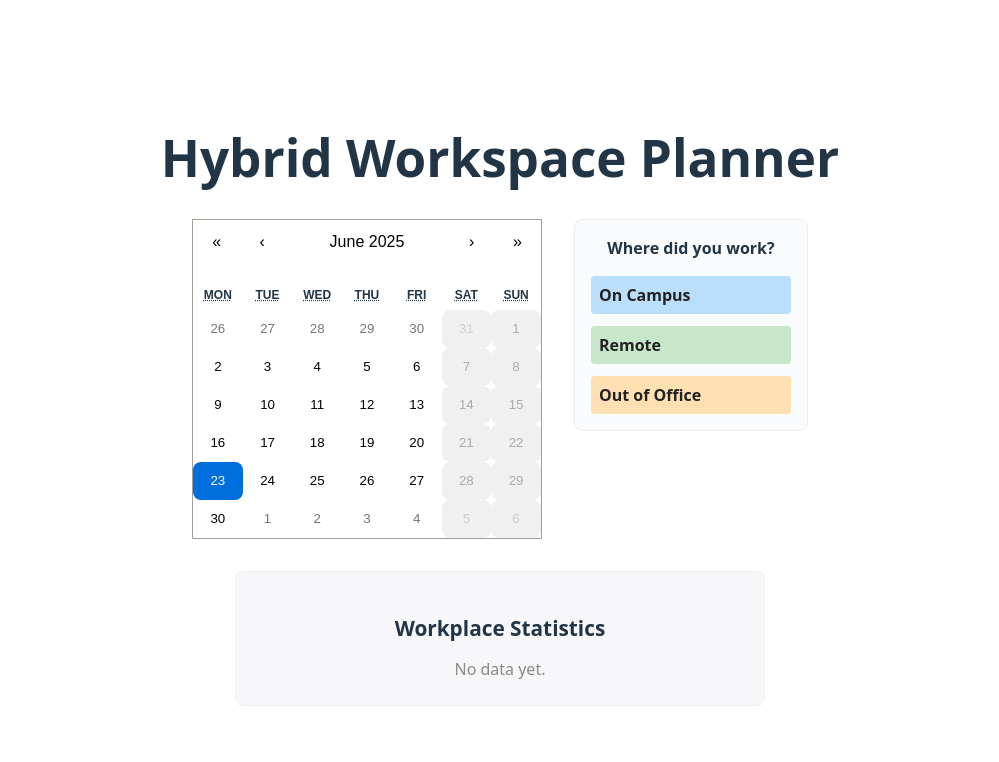
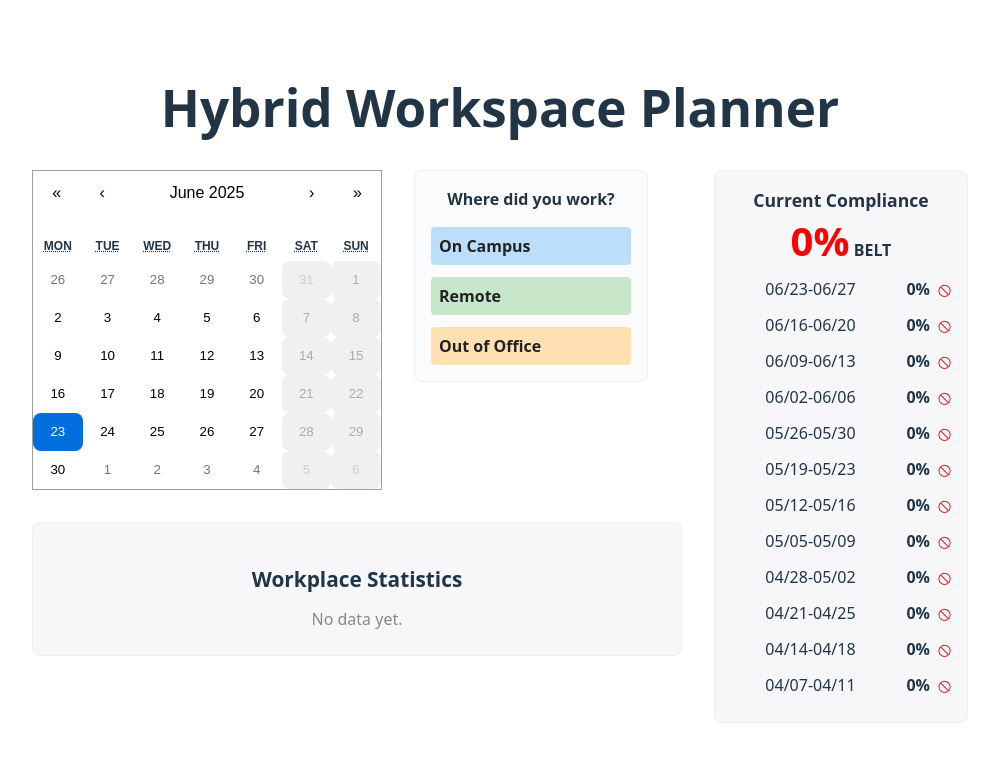
Before and after one commit to DavidMebane/wfh-tracker, a React (Vite) app: page / in a window 1280 px wide. Shown: the top 762 px of the page, without its empty margins (140-1139 px from the left). Built offline with nearby package versions, Linux system fonts and the light colour scheme.

Commit message:
Update BELT percentage: color-coded, large font, label after value, and compliance table improvements

```diff
--- a/src/App.jsx
+++ b/src/App.jsx
@@ -11,6 +11,81 @@ const WORKPLACE_OPTIONS = [
 
 function getDateKey(date) {
   return date.toISOString().split('T')[0]; // YYYY-MM-DD
+}
+
+// Returns an array of last 12 week objects: [{start: Date, end: Date, label: 'MM/DD-MM/DD'}]
+function getLast12Weeks() {
+  const weeks = [];
+  const today = new Date();
+  // Set to Monday of this week
+  const day = today.getDay();
+  const monday = new Date(today);
+  monday.setDate(today.getDate() - ((day + 6) % 7));
+  for (let i = 0; i < 12; i++) {
+    const start = new Date(monday);
+    start.setDate(monday.getDate() - i * 7);
+    const end = new Date(start);
+    end.setDate(start.getDate() + 4); // Friday
+    // Format MM/DD-MM/DD (with leading zeros)
+    const pad = n => n.toString().padStart(2, '0');
+    const label = `${pad(start.getMonth() + 1)}/${pad(start.getDate())}-${pad(end.getMonth() + 1)}/${pad(end.getDate())}`;
+    weeks.push({ start, end, label });
+  }
+  return weeks;
+}
+
+// Returns an object: { [weekKey]: { onCampus: number, remote: number, outOfOffice: number, total: number } }
+function weeklyCompliance(workplaceMap) {
+  // Helper to get week key: 'YYYY-WW'
+  function getWeekKey(dateStr) {
+    const date = new Date(dateStr);
+    // Set to Monday of this week (should be the Monday that date falls on)
+    const day = date.getDay();
+    // JS: 0=Sunday, 1=Monday, ..., 6=Saturday
+    // If Sunday (0), treat as next day (Monday)
+    let offset = (day === 0) ? 1 : (day === 1 ? 0 : 1 - day);
+    const monday = new Date(date);
+    monday.setDate(date.getDate() + offset);
+    const year = monday.getFullYear();
+    // Get ISO week number
+    const jan4 = new Date(year, 0, 4);
+    const jan4Day = jan4.getDay() || 7;
+    const week1 = new Date(jan4);
+    week1.setDate(jan4.getDate() - (jan4Day - 1));
+    const diff = (monday - week1) / (7 * 24 * 60 * 60 * 1000);
+    const week = 1 + Math.round(diff);
+    return `${year}-W${week.toString().padStart(2, '0')}`;
+  }
+  const result = {};
+  // For each of the last 12 weeks, fill in all weekdays (Mon-Fri)
+  const last12Weeks = getLast12Weeks();
+  last12Weeks.forEach(({ start }) => {
+    const weekKey = getWeekKey(start.toISOString().split('T')[0]);
+    if (!result[weekKey]) {
+      result[weekKey] = { onCampus: 0, remote: 0, outOfOffice: 0, total: 0 };
+    }
+    for (let i = 0; i < 5; i++) { // Mon-Fri
+      const d = new Date(start);
+      d.setDate(start.getDate() + i);
+      const dateKey = getDateKey(d);
+      const value = workplaceMap[dateKey];
+      if (value === 'on-campus') result[weekKey].onCampus++;
+      else if (value === 'out-of-office') result[weekKey].outOfOffice++;
+      else result[weekKey].remote++; // treat missing or 'remote' as remote
+      result[weekKey].total++;
+    }
+  });
+  return result;
+}
+
+// Calculate the average in-office percent for the best 8 of the last 12 weeks
+function beltCalculation(weekPercents) {
+  // weekPercents: array of { percent: number|null }
+  const percents = weekPercents.map(w => w.percent == null ? 0 : w.percent);
+  const top8 = percents.sort((a, b) => b - a).slice(0, 8);
+  if (top8.length === 0) return 0;
+  const avg = top8.reduce((sum, p) => sum + p, 0) / top8.length;
+  return Math.round(avg);
 }
 
 function App() {
@@ -85,12 +160,49 @@ function App() {
     setSelectedWorkplace(value);
   };
 
+  const last12Weeks = getLast12Weeks();
+  const weekly = weeklyCompliance(workplaceMap);
+  // Map week label to weekKey for compliance lookup
+  const weekKeyForDate = (date) => {
+    // Use the same week key logic as weeklyCompliance
+    const d = new Date(date);
+    const day = d.getDay();
+    const monday = new Date(d);
+    monday.setDate(d.getDate() - ((day + 6) % 7));
+    const year = monday.getFullYear();
+    const jan4 = new Date(year, 0, 4);
+    const jan4Day = jan4.getDay() || 7;
+    const week1 = new Date(jan4);
+    week1.setDate(jan4.getDate() - (jan4Day - 1));
+    const diff = (monday - week1) / (7 * 24 * 60 * 60 * 1000);
+    const week = 1 + Math.round(diff);
+    return `${year}-W${week.toString().padStart(2, '0')}`;
+  };
+  const last12OfficePercents = last12Weeks.map(({ start, label }) => {
+    const weekKey = weekKeyForDate(start);
+    const w = weekly[weekKey];
+    if (!w || !w.total) return { week: label, percent: null };
+    return { week: label, percent: Math.round((w.onCampus / w.total) * 100) };
+  });
+
   return (
     <>
       <header>
         <h1>Hybrid Workspace Planner</h1>
       </header>
-      <div style={{ display: 'flex', justifyContent: 'center', alignItems: 'flex-start', gap: '2rem', margin: '2rem 0' }}>
+      <div style={{
+        display: 'flex',
+        flexDirection: 'row',
+        justifyContent: 'center',
+        alignItems: 'flex-start',
+        gap: '2rem',
+        margin: '2rem 0',
+        width: 'auto',
+        maxWidth: '100vw',
+      }}>
+        {/* Left: calendar + stats stacked */}
+        <div style={{ display: 'flex', flexDirection: 'column', gap: '2rem' }}>
+          <div style={{ display: 'flex', flexDirection: 'row', gap: '2rem' }}>
             <Calendar
               onChange={setDate}
               value={date}
@@ -100,7 +212,7 @@ function App() {
               tileContent={tileContent}
               tileClassName={tileClassName}
             />
-        <div style={{ minWidth: 200, padding: '1rem', border: '1px solid #eee', borderRadius: 8, background: '#fafbfc' }}>
+            <div style={{ minWidth: 200, padding: '1rem', border: '1px solid #eee', borderRadius: 8, background: '#fafbfc', height: 'fit-content' }}>
               <div style={{ fontWeight: 'bold', marginBottom: 16 }}>Where did you work?</div>
               <div style={{ display: 'flex', flexDirection: 'column', gap: 12 }}>
                 {WORKPLACE_OPTIONS.map(opt => (
@@ -132,7 +244,7 @@ function App() {
               </div>
             </div>
           </div>
-      <section style={{ maxWidth: 480, margin: '2rem auto 0 auto', padding: '1.5rem', border: '1px solid #eee', borderRadius: 8, background: '#f7f7fa' }}>
+          <section style={{ width: 'max-content', minWidth: 600, maxWidth: '100%', padding: '1.5rem', border: '1px solid #eee', borderRadius: 8, background: '#f7f7fa', alignSelf: 'flex-start' }}>
             <h2 style={{ fontSize: '1.3rem', marginBottom: 12 }}>Workplace Statistics</h2>
             {(() => {
               const values = Object.values(workplaceMap).filter(Boolean);
@@ -155,6 +267,61 @@ function App() {
               );
             })()}
           </section>
+        </div>
+        {/* Right: compliance table */}
+        <div style={{
+          minWidth: 220,
+          padding: '1rem',
+          border: '1px solid #eee',
+          borderRadius: 8,
+          background: '#f7f7fa',
+          alignSelf: 'stretch',
+          display: 'flex',
+          flexDirection: 'column',
+          height: 'auto',
+        }}>
+          <h3 style={{ fontSize: '1.1rem', margin: '0 0 0.5rem 0', textAlign: 'center' }}>Current Compliance</h3>
+          <div style={{ textAlign: 'center', fontWeight: 'bold', marginBottom: 12 }}>
+            {(() => {
+              const belt = beltCalculation(last12OfficePercents);
+              let color = 'green';
+              if (belt <= 40) color = 'red';
+              else if (belt < 60) color = '#FFD600';
+              return <span style={{ color, fontWeight: 'bold', fontSize: 40, lineHeight: 1 }}>{belt}%</span>;
+            })()} BELT
+          </div>
+          <ul style={{ listStyle: 'none', padding: 0, margin: 0, flex: 1 }}>
+            {last12OfficePercents.map(({ week, percent }) => (
+              <li key={week} style={{ display: 'flex', alignItems: 'center', marginBottom: 6 }}>
+                <span style={{ flex: 1 }}>{week}</span>
+                {percent === null ? (
+                  <span style={{ color: '#888', fontStyle: 'italic', minWidth: 48, textAlign: 'right', marginLeft: 8 }}>No data</span>
+                ) : (
+                  <>
+                    <span style={{ fontWeight: 'bold', minWidth: 32, textAlign: 'right', marginLeft: 8 }}>{percent}%</span>
+                    {percent >= 60 ? (
+                      <span style={{ color: 'green', fontSize: 20, marginLeft: 8 }} aria-label="compliant">✔</span>
+                    ) : percent === 40 ? (
+                      <span style={{
+                        display: 'inline-block',
+                        width: 20,
+                        height: 20,
+                        background: '#FFD600',
+                        marginLeft: 8,
+                        verticalAlign: 'middle',
+                        borderRadius: 4,
+                        lineHeight: 1,
+                      }} aria-label="marginal"></span>
+                    ) : (
+                      <span style={{ color: 'red', fontSize: 20, marginLeft: 8 }} aria-label="not compliant">⦸</span>
+                    )}
+                  </>
+                )}
+              </li>
+            ))}
+          </ul>
+        </div>
+      </div>
       <style>{`
         .wfh-tile-has-bg {
           position: relative;
```
Lines whose indentation alone changed are shown as unchanged.
